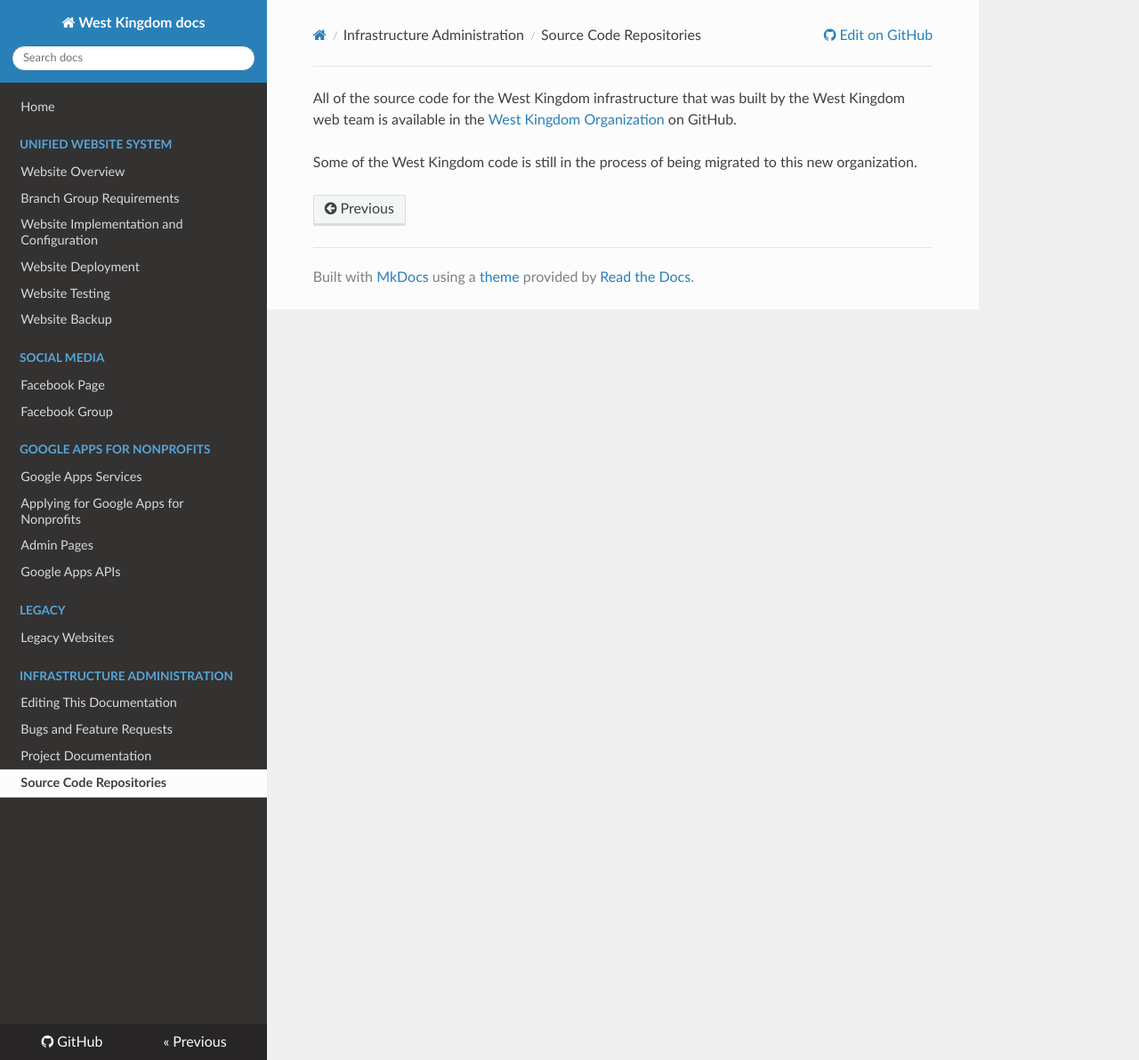
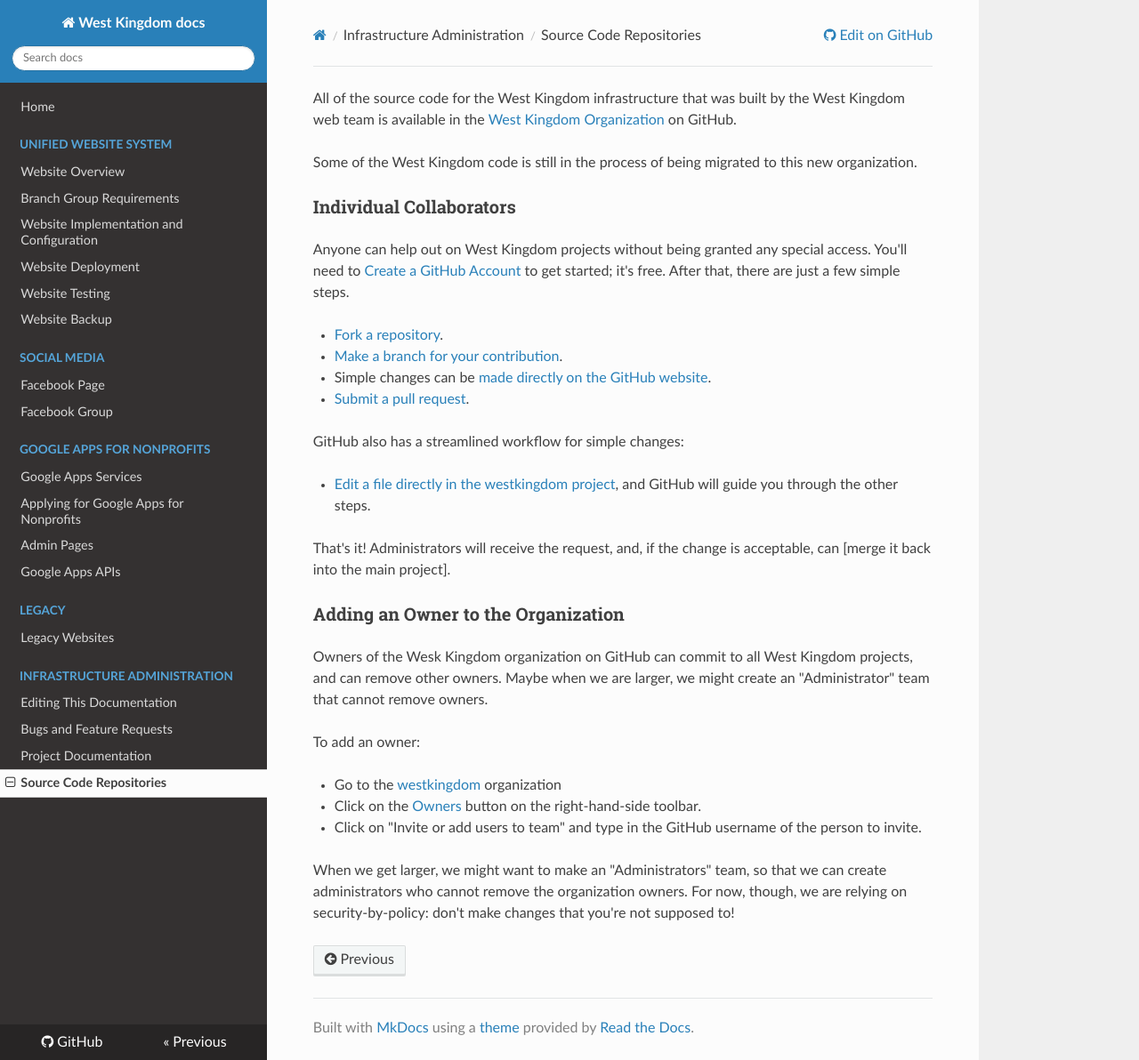
Before and after one commit to westkingdom/westkingdom, an MkDocs documentation site: the page built from docs/vcs.md, in a window 1280 px wide and 1192 px high. Shown: the whole window at 89% size. Built offline with MkDocs 1.6.1, drawn with Linux system fonts in a browser that asks for light colours; nearby versions of some CDN libraries; old or Windows-style settings are respelled for this version of MkDocs.

Commit message:
Instructions on collaborating and adding administrators.

```diff
--- a/docs/vcs.md
+++ b/docs/vcs.md
@@ -4,3 +4,40 @@ on GitHub.
 
 Some of the West Kingdom code is still in the process of being migrated
 to this new organization.
+
+### Individual Collaborators
+
+Anyone can help out on West Kingdom projects without being granted
+any special access.  You'll need to [Create a GitHub Account](https://help.github.com/articles/signing-up-for-a-new-github-account/) to get started; it's free.  After that,
+there are just a few simple steps.
+
+- [Fork a repository](https://help.github.com/articles/fork-a-repo/).
+- [Make a branch for your contribution](https://help.github.com/articles/creating-and-deleting-branches-within-your-repository/).
+- Simple changes can be [made directly on the GitHub website](https://help.github.com/articles/editing-files-in-your-repository).
+- [Submit a pull request](https://help.github.com/articles/creating-a-pull-request/).
+
+GitHub also has a streamlined workflow for simple changes:
+
+- [Edit a file directly in the westkingdom project](Editing files in another user's repository), and GitHub will
+guide you through the other steps.
+
+That's it!  Administrators will receive the request, and, if the change
+is acceptable, can [merge it back into the main project].
+
+### Adding an Owner to the Organization
+
+Owners of the Wesk Kingdom organization on GitHub can commit to
+all West Kingdom projects, and can remove other owners.  Maybe
+when we are larger, we might create an "Administrator" team that
+cannot remove owners.
+
+To add an owner:
+
+- Go to the [westkingdom](https://github.com/westkingdom) organization
+- Click on the [Owners](https://github.com/orgs/westkingdom/teams/owners) button on the right-hand-side toolbar.
+- Click on "Invite or add users to team" and type in the GitHub username of the person to invite.
+
+When we get larger, we might want to make an "Administrators" team,
+so that we can create administrators who cannot remove the organization
+owners.  For now, though, we are relying on security-by-policy: don't
+make changes that you're not supposed to!
```
